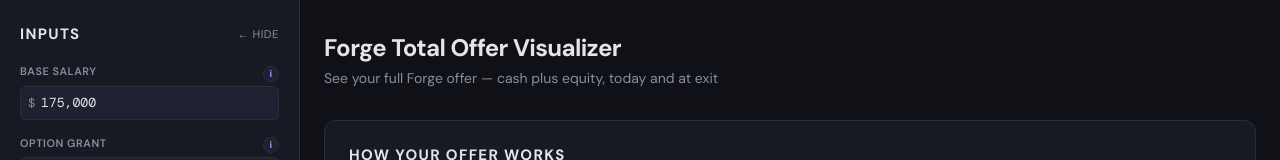
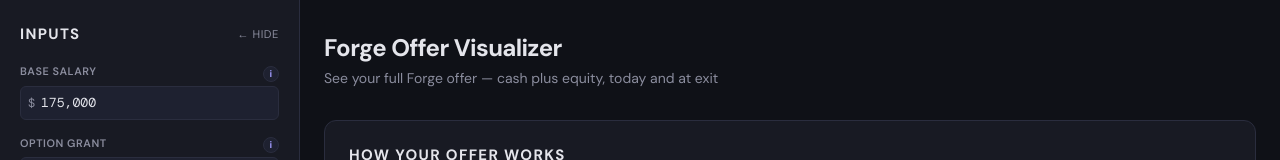
Before and after one commit to marypetrino/equity-doc, a Next.js app: page / in a window 1280 px wide. Shown: the top 160 px of the page. Built offline with nearby package versions, Linux system fonts and the light colour scheme.

Commit message:
Shorten title to 'Forge Offer Visualizer'

```diff
--- a/app/calculator.tsx
+++ b/app/calculator.tsx
@@ -193,7 +193,7 @@
       <main className="flex-1 overflow-x-hidden">
         <div className="mx-auto max-w-5xl px-6 py-8">
           <div className="mb-8">
-            <h1 className="text-2xl font-bold tracking-tight">Forge Total Offer Visualizer</h1>
+            <h1 className="text-2xl font-bold tracking-tight">Forge Offer Visualizer</h1>
             <p className="mt-1 text-sm text-[var(--text-muted)]">
               See your full Forge offer — cash plus equity, today and at exit
             </p>
```
